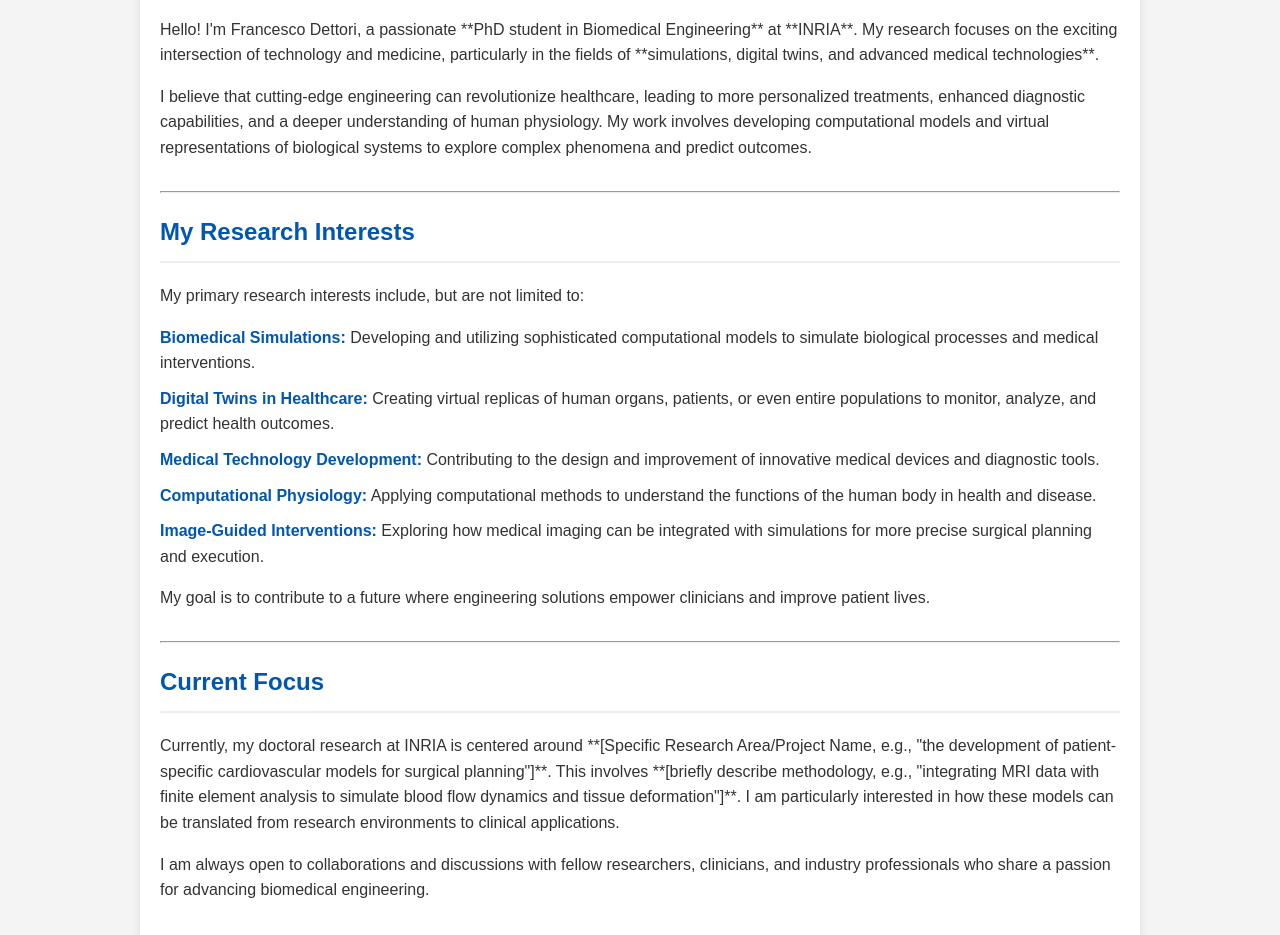
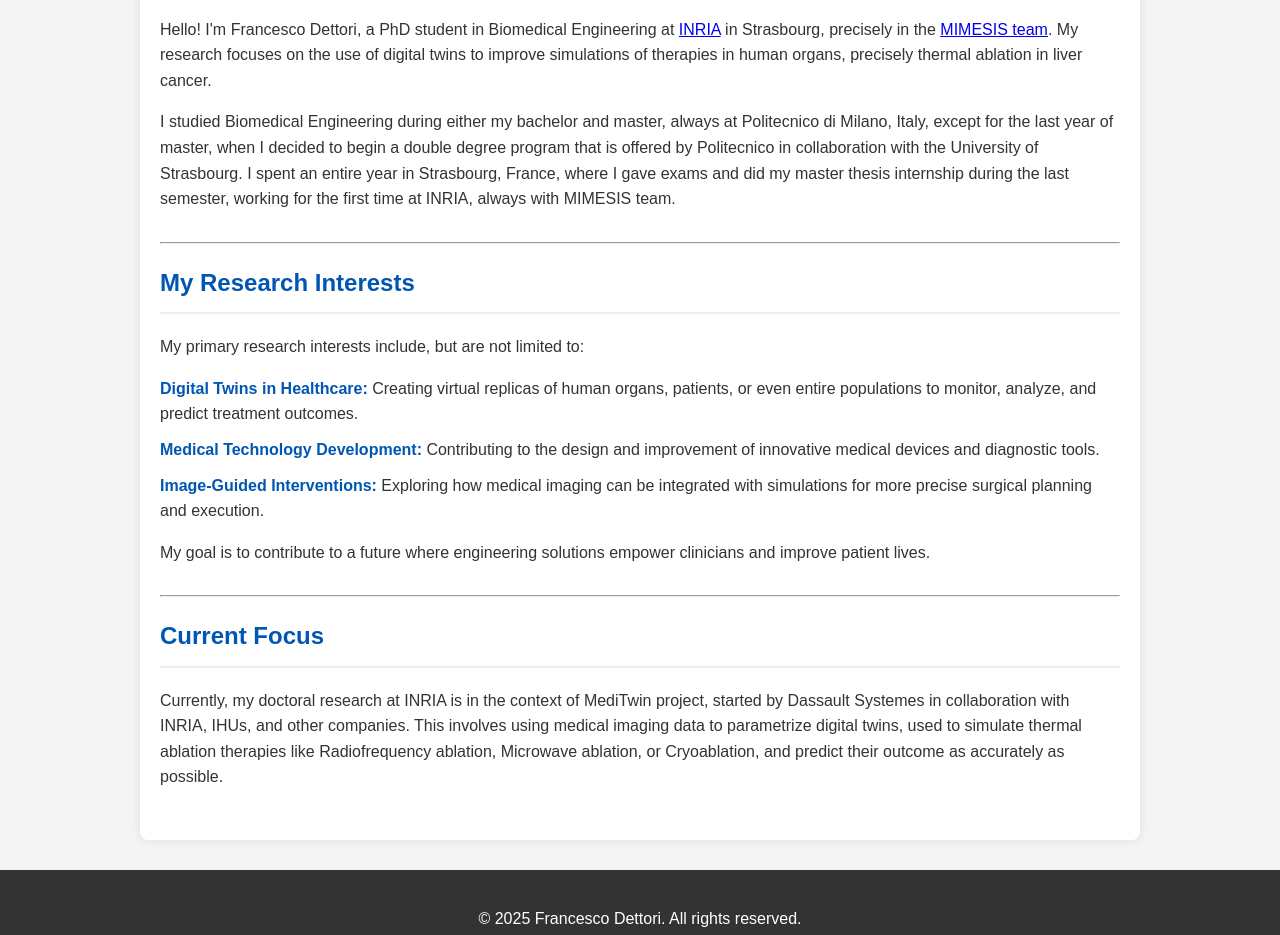
Before and after one commit to fdettori/fdettori.github.io, a plain HTML site: page index.html in a window 1280 px wide. Shown: the part 456-1391 px from the top of the page. Drawn offline with Linux system fonts and the light colour scheme.

Commit message:
new links

```diff
--- a/index.html
+++ b/index.html
@@ -99,8 +99,8 @@
     <section>
       <h2>Welcome to My Page!</h2>
       <img src="images/pro_pic.jpg" alt="Francesco Dettori Profile Picture" class="profile-img">
-      <p>Hello! I'm Francesco Dettori, a passionate **PhD student in Biomedical Engineering** at **INRIA**. My research focuses on the exciting intersection of technology and medicine, particularly in the fields of **simulations, digital twins, and advanced medical technologies**.</p>
-      <p>I believe that cutting-edge engineering can revolutionize healthcare, leading to more personalized treatments, enhanced diagnostic capabilities, and a deeper understanding of human physiology. My work involves developing computational models and virtual representations of biological systems to explore complex phenomena and predict outcomes.</p>
+      <p>Hello! I'm Francesco Dettori, a PhD student in Biomedical Engineering at <a href="https://www.inria.fr">INRIA</a> in Strasbourg, precisely in the <a href="https://mimesis.inria.fr">MIMESIS team</a>. My research focuses on the use of digital twins to improve simulations of therapies in human organs, precisely thermal ablation in liver cancer.</p>
+      <p>I studied Biomedical Engineering during either my bachelor and master, always at Politecnico di Milano, Italy, except for the last year of master, when I decided to begin a double degree program that is offered by Politecnico in collaboration with the University of Strasbourg. I spent an entire year in Strasbourg, France, where I gave exams and did my master thesis internship during the last semester, working for the first time at INRIA, always with MIMESIS team.</p>
     </section>
 
     <hr>
@@ -109,10 +109,8 @@
       <h2>My Research Interests</h2>
       <p>My primary research interests include, but are not limited to:</p>
       <ul>
-        <li><strong>Biomedical Simulations:</strong> Developing and utilizing sophisticated computational models to simulate biological processes and medical interventions.</li>
-        <li><strong>Digital Twins in Healthcare:</strong> Creating virtual replicas of human organs, patients, or even entire populations to monitor, analyze, and predict health outcomes.</li>
+        <li><strong>Digital Twins in Healthcare:</strong> Creating virtual replicas of human organs, patients, or even entire populations to monitor, analyze, and predict treatment outcomes.</li>
         <li><strong>Medical Technology Development:</strong> Contributing to the design and improvement of innovative medical devices and diagnostic tools.</li>
-        <li><strong>Computational Physiology:</strong> Applying computational methods to understand the functions of the human body in health and disease.</li>
         <li><strong>Image-Guided Interventions:</strong> Exploring how medical imaging can be integrated with simulations for more precise surgical planning and execution.</li>
       </ul>
       <p>My goal is to contribute to a future where engineering solutions empower clinicians and improve patient lives.</p>
@@ -122,14 +120,13 @@
 
     <section>
       <h2>Current Focus</h2>
-      <p>Currently, my doctoral research at INRIA is centered around **[Specific Research Area/Project Name, e.g., "the development of patient-specific cardiovascular models for surgical planning"]**. This involves **[briefly describe methodology, e.g., "integrating MRI data with finite element analysis to simulate blood flow dynamics and tissue deformation"]**. I am particularly interested in how these models can be translated from research environments to clinical applications.</p>
-      <p>I am always open to collaborations and discussions with fellow researchers, clinicians, and industry professionals who share a passion for advancing biomedical engineering.</p>
+      <p>Currently, my doctoral research at INRIA is in the context of MediTwin project, started by Dassault Systemes in collaboration with INRIA, IHUs, and other companies. This involves using medical imaging data to parametrize digital twins, used to simulate thermal ablation therapies like Radiofrequency ablation, Microwave ablation, or Cryoablation, and predict their outcome as accurately as possible.</p>
     </section>
   </main>
 
   <footer>
     <p>&copy; 2025 Francesco Dettori. All rights reserved.</p>
-    <p>Connect with me on <a href="#" style="color: #fff; text-decoration: underline;">LinkedIn</a> | <a href="#" style="color: #fff; text-decoration: underline;">ResearchGate</a></p>
+    <p>Connect with me on <a href="www.linkedin.com/in/dettori-francesco" style="color: #fff; text-decoration: underline;">LinkedIn</a> | <a href="https://www.researchgate.net/profile/Francesco-Dettori-5" style="color: #fff; text-decoration: underline;">ResearchGate</a></p>
   </footer>
 </body>
 </html>
```
